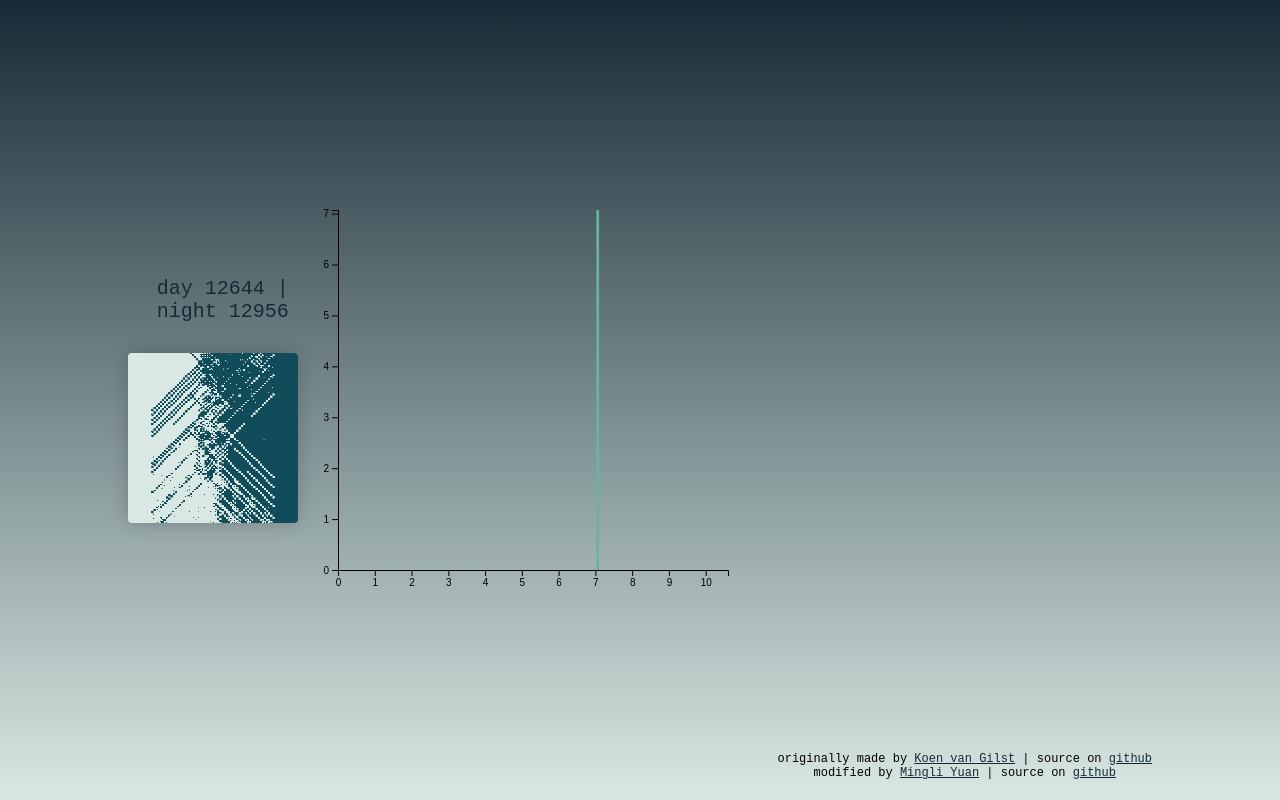
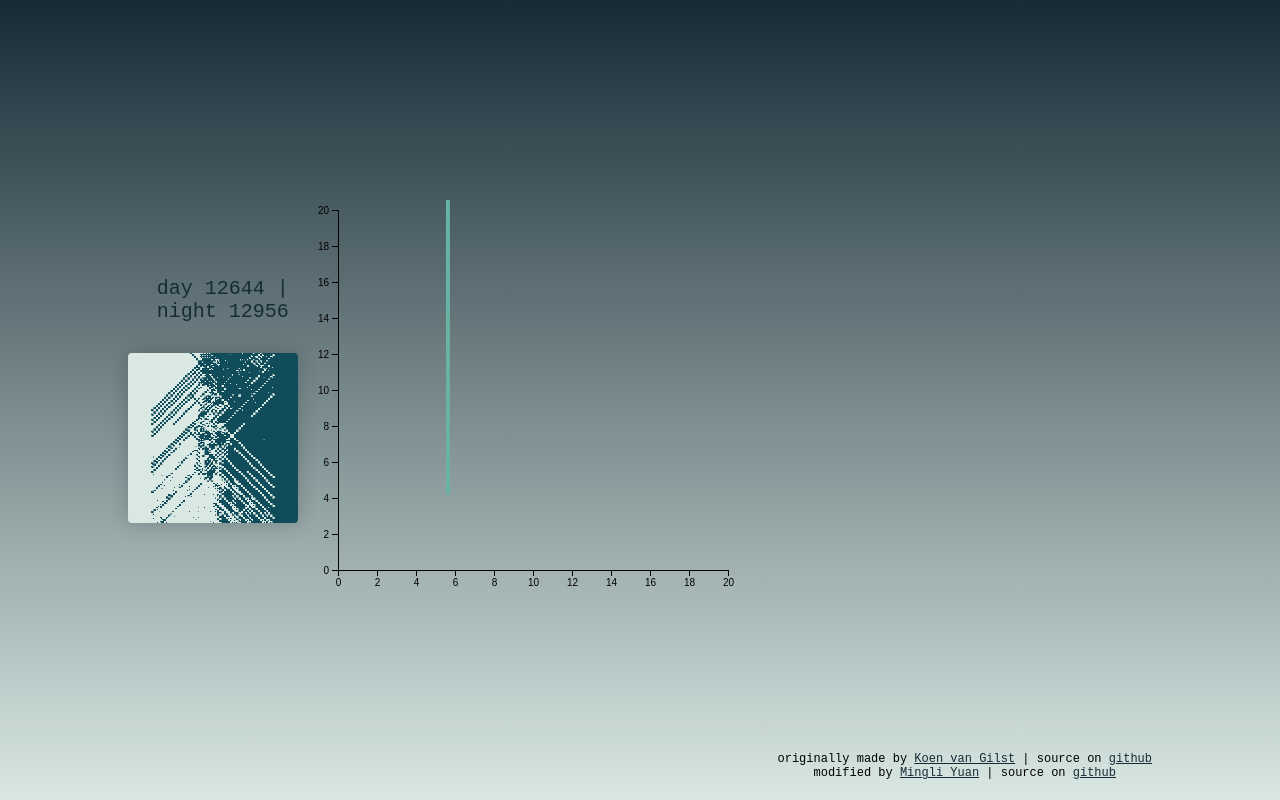
Before and after one commit to mountain/cubic-pong-war, a plain HTML site: page index.html in a window 1280 px wide. Drawn offline with nearby package versions, Linux system fonts and the light colour scheme; animation ran at ten frames a second.

Commit message:
fix bar width

```diff
--- a/index.html
+++ b/index.html
@@ -373,7 +373,7 @@
             `translate(${margin.left},${margin.top})`);
 
     const x = d3.scaleLinear()
-        .domain([0, 1.5 * d3.max(speeds)]) // Adjust this based on your data
+        .domain([0, 20]) // Adjust this based on your data
         .range([0, width]);
 
     svg.append("g")
@@ -383,47 +383,47 @@
     // Create the Y axis
     const y = d3.scaleLinear()
         .range([height, 0]);
-    y.domain([0, d3.max(speeds, function(d) { return +d; })]);   // Update function based on data structure
+    y.domain([0, 20]);   // Update function based on data structure
     svg.append("g")
         .call(d3.axisLeft(y));
 
-    function updateChart(speeds) {
+    const fixedBarWidth = 5; // Example fixed width for each bar
 
-        // Set the ranges for x and y axes
-
-        // Assume svg, x, and y are already defined as in the initial setup
-        x.domain([0, 1.5 * d3.max(speeds)])
-
-        // Bin the data with the new speeds
+    // Function to update the chart with new data
+    const updateChart = (speeds) => {
+        // Calculate bins manually or using d3.histogram with fixedBarWidth
         const bins = d3.histogram()
             .value(d => d)
             .domain(x.domain())
-            .thresholds(x.ticks(100))(speeds); // Adjust the number of ticks/bins as needed
+            .thresholds(x.ticks(40)) // Adjust as needed
+            (speeds);
 
-        // Update the y-axis scale
-        y.domain([0, d3.max(bins, d => d.length)]);
-
-        // Select all bars on the graph, take them out, and reinsert with new data
+        // Bind bins data to bars
         const bars = svg.selectAll(".bar")
             .data(bins);
 
-        // Exit selection: Remove any unnecessary bars
+        bars.enter()
+            .append("rect")
+            .attr("class", "bar")
+            .merge(bars)
+            .transition()
+            .duration(1000)
+            .attr("x", d => x(d.x0))
+            .attr("y", d => y(d.length))
+            .attr("width", fixedBarWidth) // Use the fixed width
+            .attr("height", d => height - y(d.length))
+            .attr("fill", "#69b3a2");
+
         bars.exit().remove();
+    };
 
-        // Enter selection: Add new bars if needed
-        bars.enter().append("rect")
-            .attr("class", "bar")
-            .attr("x", 1)
-            .attr("transform", d => `translate(${x(d.x0)},${y(d.length)})`)
-            .attr("width", d => x(d.x1) - x(d.x0) - 1)
-            .attr("height", d => height - y(d.length))
-            .style("fill", "#69b3a2");
+    // Make sure to initially create groups for axes in your SVG setup with class "x-axis" and "y-axis"
+    svg.append("g")
+        .attr("class", "x-axis")
+        .attr("transform", `translate(0,${height})`);
 
-        // Update selection: Update existing bars
-        bars.attr("transform", d => `translate(${x(d.x0)},${y(d.length)})`)
-            .attr("width", d => x(d.x1) - x(d.x0) - 1)
-            .attr("height", d => height - y(d.length));
-    }
+    svg.append("g")
+        .attr("class", "y-axis");
 
 </script>
 </html>
```
